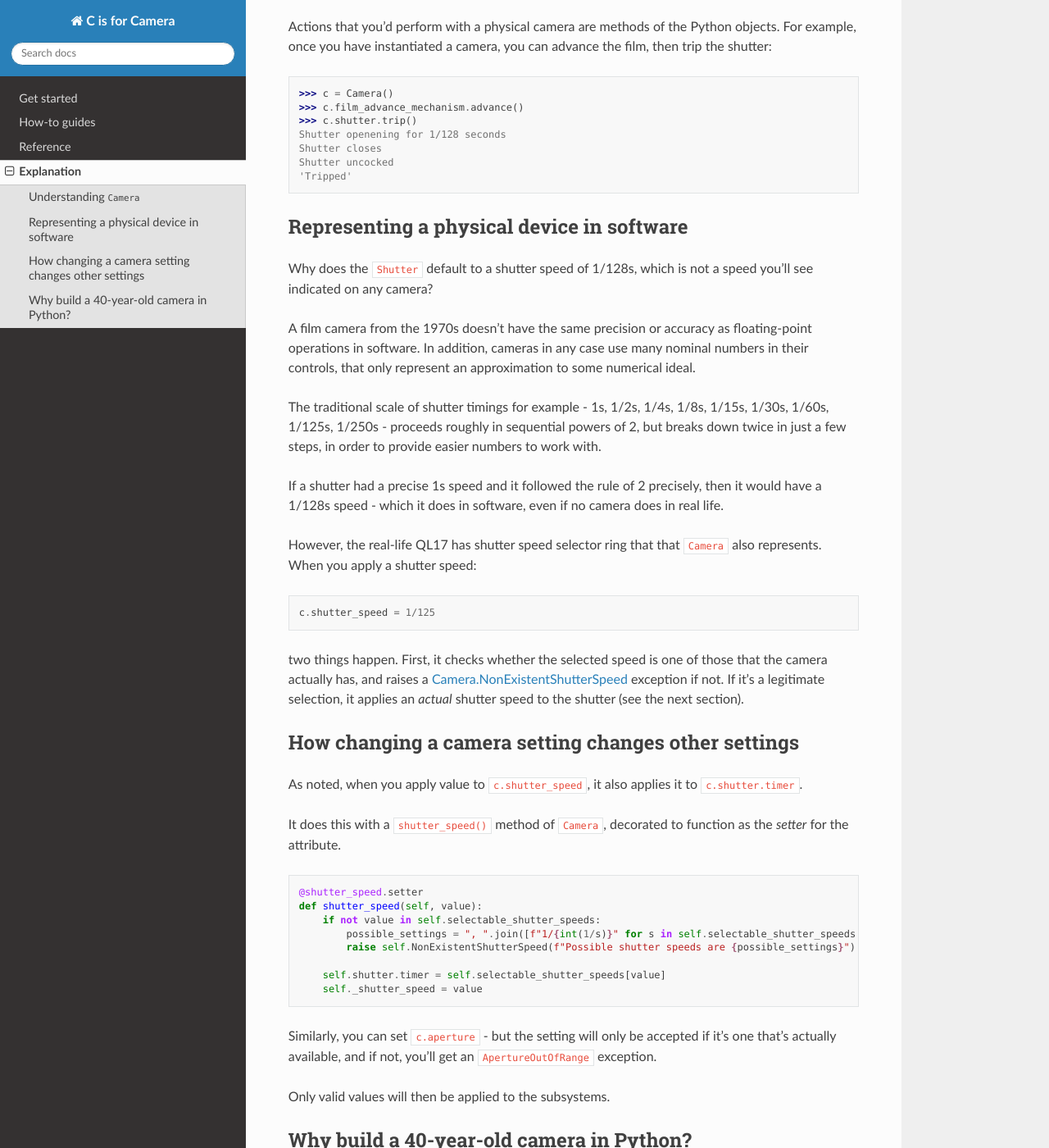
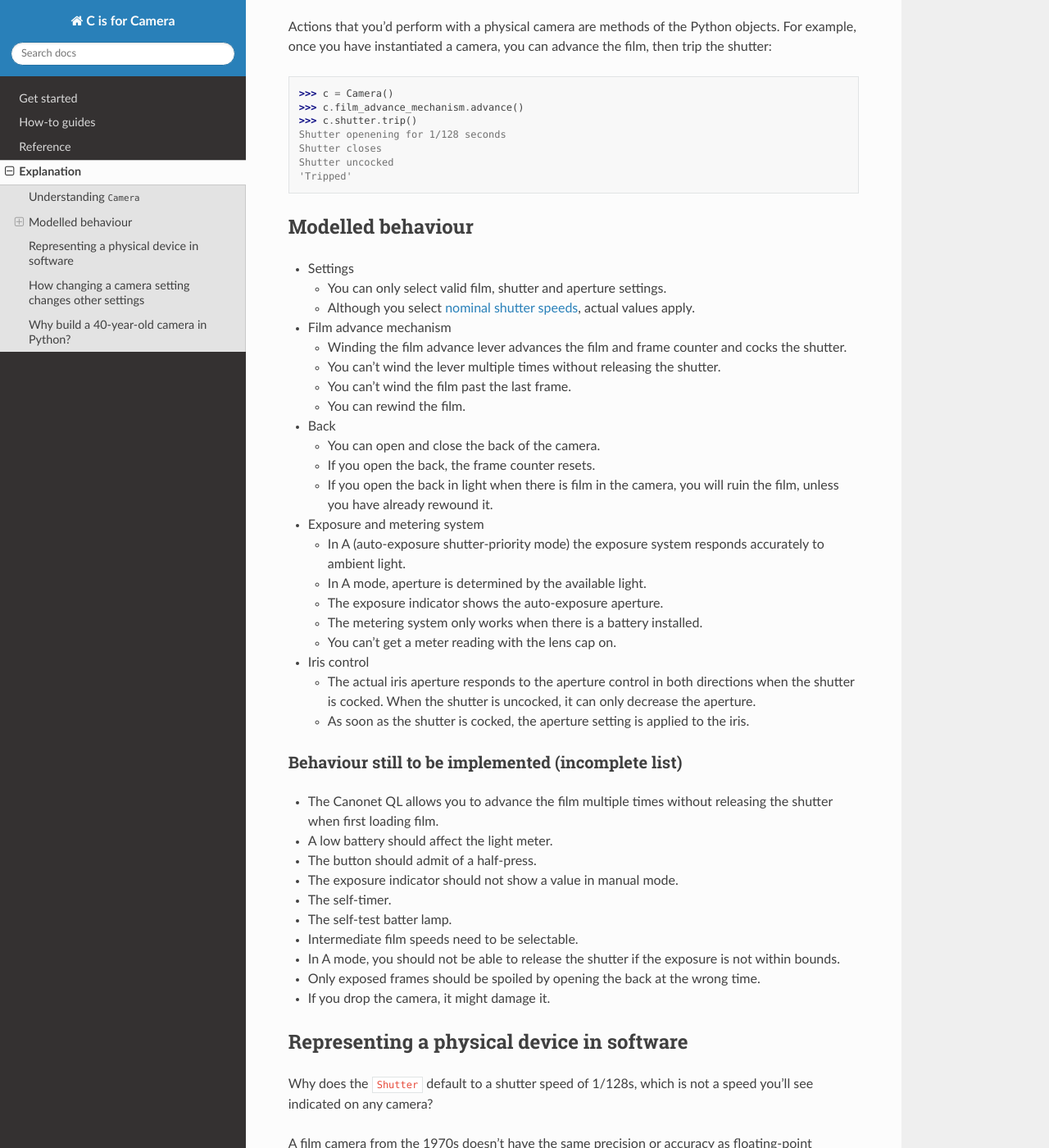
Before and after one commit to evildmp/C-is-for-Camera, a Sphinx documentation site: the page built from docs/explanation.rst, in a window 1280 px wide and 1400 px high, scrolled down 461 px. Shown: the whole window at 82% size. Built offline with Sphinx 7.4.7 and the Read the Docs theme 2.0.0, drawn with Linux system fonts in a browser that asks for light colours.

Commit message:
Added lists of modelled/yet to be modelled behaviours

```diff
--- a/docs/explanation.rst
+++ b/docs/explanation.rst
@@ -28,6 +28,58 @@ instantiated a camera, you can advance the film, then trip the shutter::
     Shutter closes
     Shutter uncocked
     'Tripped'
+
+
+Modelled behaviour
+------------------
+
+* Settings
+
+  * You can only select valid film, shutter and aperture settings.
+  * Although you select :ref:`nominal shutter speeds <explanation-numbers>`, actual values apply.
+
+* Film advance mechanism
+
+  * Winding the film advance lever advances the film and frame counter and cocks the shutter.
+  * You can't wind the lever multiple times without releasing the shutter.
+  * You can't wind the film past the last frame.
+  * You can rewind the film.
+
+* Back
+
+  * You can open and close the back of the camera.
+  * If you open the back, the frame counter resets.
+  * If you open the back in light when there is film in the camera, you will ruin the film, unless you have already
+    rewound it.
+
+* Exposure and metering system
+
+  * In A (auto-exposure shutter-priority mode) the exposure system responds accurately to ambient light.
+  * In A mode, aperture is determined by the available light.
+  * The exposure indicator shows the auto-exposure aperture.
+  * The metering system only works when there is a battery installed.
+  * You can't get a meter reading with the lens cap on.
+
+* Iris control
+
+  * The actual iris aperture responds to the aperture control in both directions when the shutter is cocked. When the
+    shutter is uncocked, it can only decrease the aperture.
+  * As soon as the shutter is cocked, the aperture setting is applied to the iris.
+
+
+Behaviour still to be implemented (incomplete list)
+~~~~~~~~~~~~~~~~~~~~~~~~~~~~~~~~~~~~~~~~~~~~~~~~~~~~
+
+* The Canonet QL allows you to advance the film multiple times without releasing the shutter when first loading film.
+* A low battery should affect the light meter.
+* The button should admit of a half-press.
+* The exposure indicator should not show a value in manual mode.
+* The self-timer.
+* The self-test batter lamp.
+* Intermediate film speeds need to be selectable.
+* In A mode, you should not be able to release the shutter if the exposure is not within bounds.
+* Only exposed frames should be spoiled by opening the back at the wrong time.
+* If you drop the camera, it might damage it.
 
 
 .. _explanation-numbers:
```
